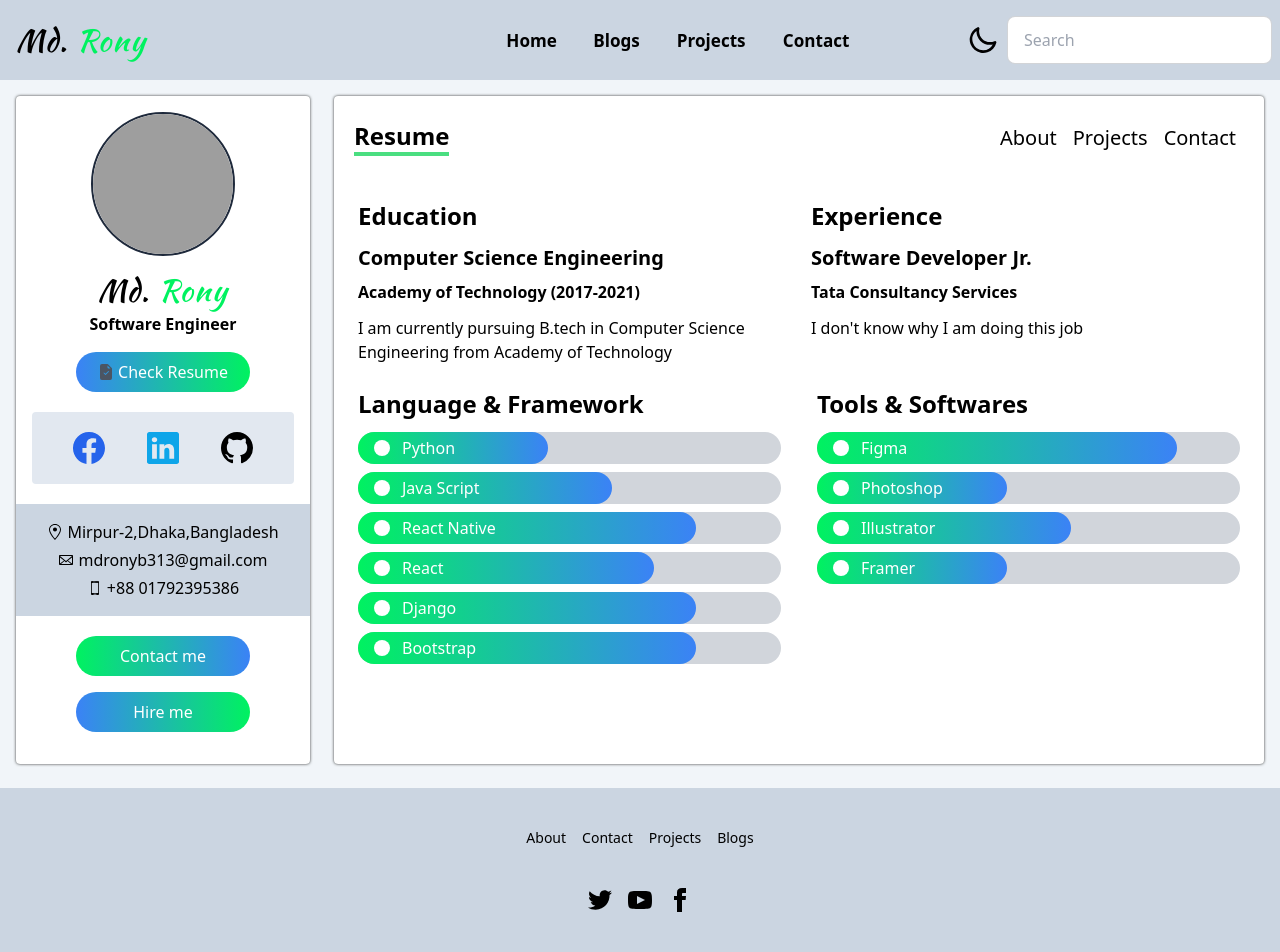
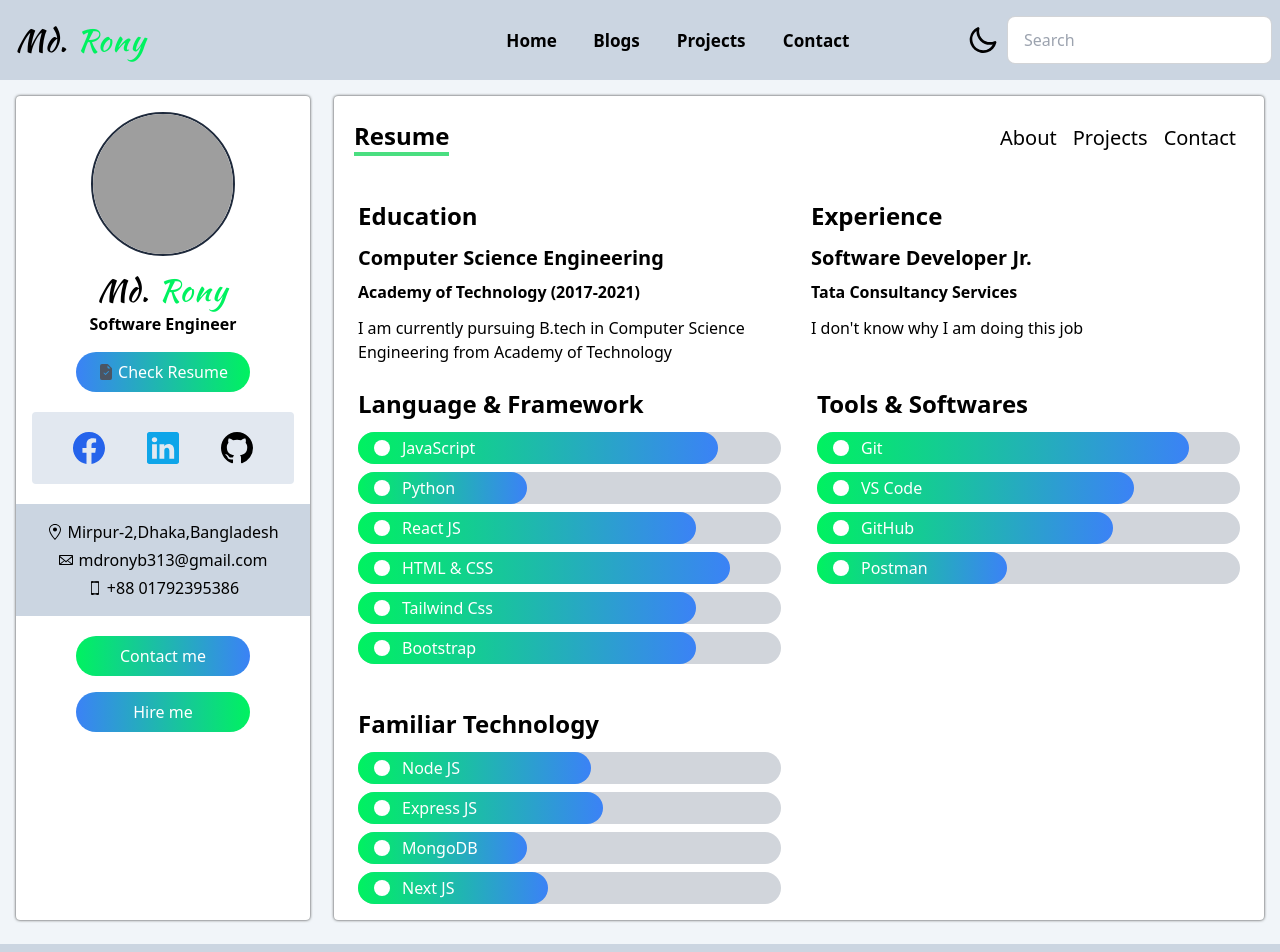
Before and after one commit to Md-RonyAhmed/my-portfolio, a Next.js app: page /resume in a window 1280 px wide. Shown: the top 952 px of the page. Built offline with nearby package versions, Linux system fonts and the light colour scheme; grey boxes are pictures that could not be loaded.

Commit message:
Resume sectoin added

```diff
--- a/data.ts
+++ b/data.ts
@@ -45,29 +45,29 @@ export const services: Service[] = [
 ];
 
 export const languages: Skill[] = [
+   {
+     Icon: BsCircleFill,
+     name: "JavaScript",
+     level: "85",
+   },
   {
     Icon: BsCircleFill,
     name: "Python",
-    level: "45",
+    level: "40",
   },
   {
     Icon: BsCircleFill,
-    name: "Java Script",
-    level: "60",
-  },
-  {
-    Icon: BsCircleFill,
-    name: "React Native",
+    name: "React JS",
     level: "80",
   },
   {
     Icon: BsCircleFill,
-    name: "React",
-    level: "70",
+    name: "HTML & CSS",
+    level: "88",
   },
   {
     Icon: BsCircleFill,
-    name: "Django",
+    name: "Tailwind Css",
     level: "80",
   },
   {
@@ -80,22 +80,44 @@ export const languages: Skill[] = [
 export const tools: Skill[] = [
   {
     Icon: BsCircleFill,
-    name: "Figma",
-    level: "85",
+    name: "Git",
+    level: "88",
   },
   {
     Icon: BsCircleFill,
-    name: "Photoshop",
-    level: "45",
+    name: "VS Code",
+    level: "75",
   },
   {
     Icon: BsCircleFill,
-    name: "Illustrator",
-    level: "60",
+    name: "GitHub",
+    level: "70",
   },
   {
     Icon: BsCircleFill,
-    name: "Framer",
+    name: "Postman",
+    level: "45",
+  },
+];
+export const backend: Skill[] = [
+  {
+    Icon: BsCircleFill,
+    name: "Node JS",
+    level: "55",
+  },
+  {
+    Icon: BsCircleFill,
+    name: "Express JS",
+    level: "58",
+  },
+  {
+    Icon: BsCircleFill,
+    name: "MongoDB",
+    level: "40",
+  },
+  {
+    Icon: BsCircleFill,
+    name: "Next JS",
     level: "45",
   },
 ];
--- a/pages/resume.tsx
+++ b/pages/resume.tsx
@@ -1,5 +1,5 @@
 import Bar from "../components/Bar";
-import { languages, tools } from "../data";
+import { backend, languages, tools } from "../data";
 
 const Resume = () => {
   return (
@@ -48,6 +48,14 @@ const Resume = () => {
             ))}
           </div>
         </div>
+        <div>
+          <h5 className="my-3 mt-0 text-2xl font-bold">Familiar Technology</h5>
+          <div className="my-2">
+            {backend.map((tool, i) => (
+              <Bar value={tool} key={i} />
+            ))}
+          </div>
+        </div>
       </div>
     </div>
   );
```
